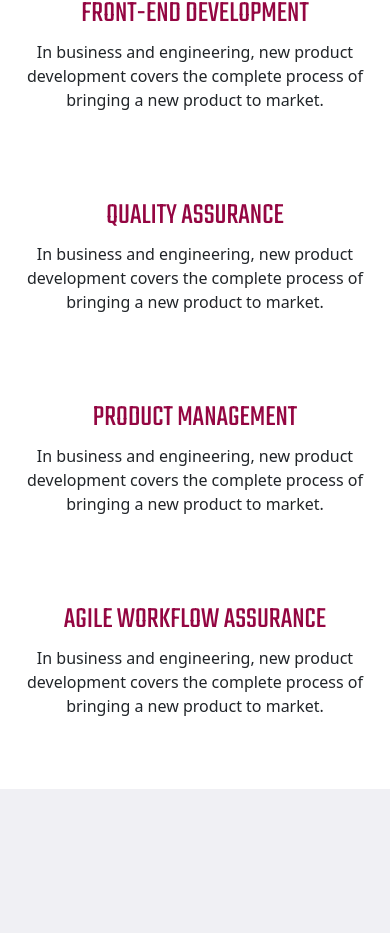
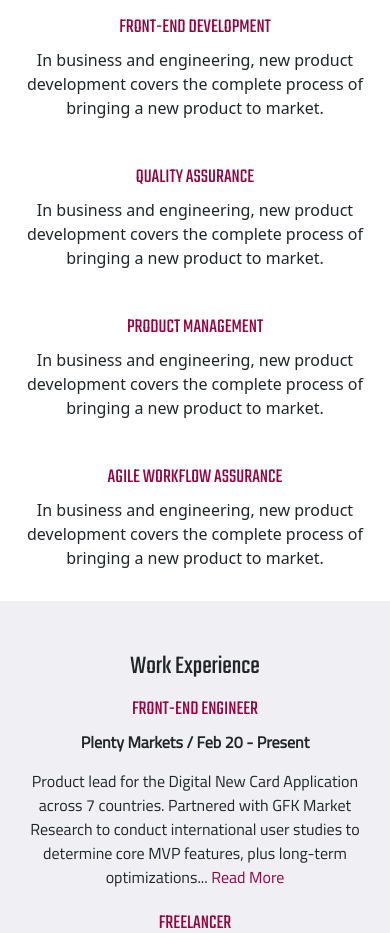
Before and after one commit to alexoltean97/portofolio, a React (Vite) app: page / in a window 390 px wide. Shown: the part 1064-1997 px from the top of the page. Built offline with nearby package versions, Linux system fonts and the light colour scheme; a web font is replaced by a local one.

Commit message:
Front-end last changes landing page

```diff
--- a/src/components/homepage/Experience.jsx
+++ b/src/components/homepage/Experience.jsx
@@ -20,7 +20,7 @@ const Experience = () => {
               </p>
             </div>
           </div>
-          <div className="col-lg-6">&nbsp;</div>
+
 
           <div className="col-lg-6">
             <div className="work-box">
@@ -35,7 +35,7 @@ const Experience = () => {
             </div>
           </div>
 
-          <div className="col-lg-6">&nbsp;</div>
+
 
           <div className="col-lg-6">
             <div className="work-box">
@@ -49,7 +49,7 @@ const Experience = () => {
             </div>
           </div>
 
-          <div className="col-lg-6">&nbsp;</div>
+
           <div className="col-lg-6">
             <div className="work-box">
               <h5>{t("expTitleBm")}</h5>
@@ -62,7 +62,7 @@ const Experience = () => {
             </div>
           </div>
 
-          <div className="col-lg-6">&nbsp;</div>
+
 
           <div className="col-lg-6">
             <div className="work-box">
--- a/src/i18n/i18n.js
+++ b/src/i18n/i18n.js
@@ -50,7 +50,7 @@ i18next
             "Product lead for the Digital New Card Application across 7 countries. Partnered with GFK Market Research to conduct international user studies to determine core MVP features, plus long-term optimizations...",
           expTitleDigital: "FRONT-END ENGINEER, QA Engineer",
           expTitleDigital:
-            "Junior Web Developer / Junior QA Engineer / Dec 2016 - Mar 2018",
+            "Junior Web Developer / Junior QA Engineer",
           expDescDigital:
             "Product lead for the Digital New Card Application across 7 countries. Partnered with GFK Market Research to conduct international user studies to determine core MVP features, plus long-term optimizations...",
           certificates: "Certificates",
@@ -118,7 +118,7 @@ i18next
             "Produktleiter für die digitale neue Kartenanwendung in 7 Ländern. Partnerschaft mit GFK Market Research zur Durchführung internationaler Benutzerstudien zur Ermittlung der wichtigsten MVP-Funktionen sowie langfristiger Optimierungen...",
           expTitleDigital: "FRONT-END-INGENIEUR, QA-Ingenieur",
           expTitleDigital:
-            "Junior Front-End-Entwickler / Junior QA-Ingenieur / Dec 2016 - Mar 2018",
+            "Junior Front-End-Entwickler / Junior QA-Ingenieur",
           expDescDigital:
             "Produktleiter für die digitale neue Kartenanwendung in 7 Ländern. Partnerschaft mit GFK Market Research zur Durchführung internationaler Benutzerstudien zur Ermittlung der wichtigsten MVP-Funktionen sowie langfristiger Optimierungen",
           certificates: "Zertifikate",
--- a/src/scss/globals/mixins.scss
+++ b/src/scss/globals/mixins.scss
@@ -31,3 +31,14 @@
   backdrop-filter: blur(10px);
   box-shadow: 0px 4px 8px rgba(0, 0, 0, 0.1);
 }
+
+@mixin mobileTextSize($fontSize) {
+  font-size: $fontSize;
+  text-align: center;
+}
+
+@mixin mobileImage() {
+  display: block;
+  margin: 0 auto;
+  width: 290px;
+}
--- a/src/scss/globals/responsive.scss
+++ b/src/scss/globals/responsive.scss
@@ -1,4 +1,5 @@
 @import "variables";
+@import "mixins";
 
 @media screen and (min-width: 1000px) {
   .about-me .p-holder {
@@ -8,6 +9,20 @@
   .my-skills .skill-row .skills-box p {
     width: 400px;
   }
+
+  .work-experience .work-box p {
+    width: 400px;
+  }
+}
+
+@media screen and (max-width:821px) {
+    .company-name{
+        margin-top: 0;
+    }
+
+    .image{
+        margin-top: 60px;
+    }
 }
 
 @media screen and (max-width: 500px) {
@@ -24,14 +39,12 @@
     .company-name {
       margin-top: 0;
       h1 {
-        font-size: $h1-mobile;
-        text-align: center;
+        @include mobileTextSize($h1-mobile);
       }
 
       p {
         padding: 5px 0;
-        text-align: center;
-        font-size: $p-mobile;
+        @include mobileTextSize($p-mobile);
       }
     }
 
@@ -45,46 +58,114 @@
 
     .image {
       img {
-        display: block;
-        margin: 0 auto;
-        width: 290px;
+        @include mobileImage();
       }
     }
   }
-  .about-me h2,
-  .my-skills h2 {
-    font-size: $h2-mobile;
-    text-align: center;
+  .about-me {
+    h2 {
+      @include mobileTextSize($h2-mobile);
+    }
+
+    .p-holder {
+      padding: 10px 0 10px 0;
+      p {
+        @include mobileTextSize($p-mobile);
+      }
+    }
+
+    .btn-holder {
+      text-align: center;
+      a {
+        @include mobileTextSize($a-mobile);
+      }
+    }
   }
 
-  .about-me p {
-    font-size: $p-mobile;
-    text-align: center;
+  .my-skills {
+    h2 {
+      @include mobileTextSize($h2-mobile);
+    }
+
+    .skill-row {
+      margin: 10px 0 0 0;
+    }
+    .skills-box {
+      margin: 0 0 0 0 !important;
+      padding: 15px 0 15px 0;
+      text-align: center;
+
+      h5 {
+        font-size: $h5-mobile !important;
+      }
+
+      p {
+        font-size: $p-mobile;
+      }
+    }
   }
 
-  .about-me a {
-    font-size: $a-mobile;
-    text-align: center;
+  .work-experience {
+    padding: 50px 0;
+    h2 {
+      @include mobileTextSize($h2-mobile);
+      padding-bottom: 0;
+    }
+
+    .work-box {
+      text-align: center;
+      padding-top: 8px;
+      padding-bottom: 0;
+
+      h5 {
+        @include mobileTextSize($h5-mobile);
+      }
+
+      p {
+        margin-bottom: 0;
+        @include mobileTextSize($p-mobile);
+      }
+    }
   }
 
-  .about-me .p-holder {
-    padding: 10px 0 10px 0;
+  .certificates {
+    padding: 50px 0;
+    h2 {
+      @include mobileTextSize($h2-mobile);
+      padding-bottom: 10px;
+    }
+
+    .certificates-box {
+      text-align: center;
+      padding-bottom: 10px;
+
+      h5 {
+        @include mobileTextSize($h5-mobile);
+      }
+
+      span {
+        @include mobileTextSize($p-mobile);
+      }
+    }
   }
 
-  .about-me .btn-holder {
-    text-align: center;
-  }
+  .education {
+    padding: 50px 0;
+    h2 {
+      @include mobileTextSize($h2-mobile);
+      padding-bottom: 10px;
+    }
 
-  .my-skills .skills-box {
-    padding: 15px 0 15px 0;
-    text-align: center;
-  }
+    .education-box {
+      padding-bottom: 0;
+      text-align: center;
+      h5 {
+        @include mobileTextSize($h5-mobile);
+      }
 
-  .my-skills .skills-box h5 {
-    font-size: $h5-mobile;
-  }
-
-  .my-skills .skills-box p {
-    font-size: $p-mobile;
+      span {
+        @include mobileTextSize($p-mobile);
+      }
+    }
   }
 }
```
Also changed, not shown: ideas.txt.
